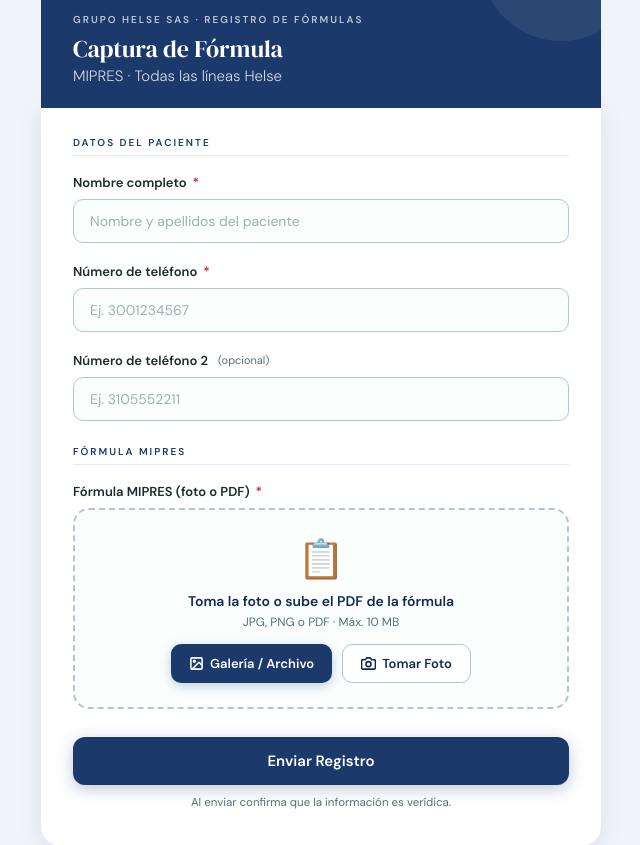
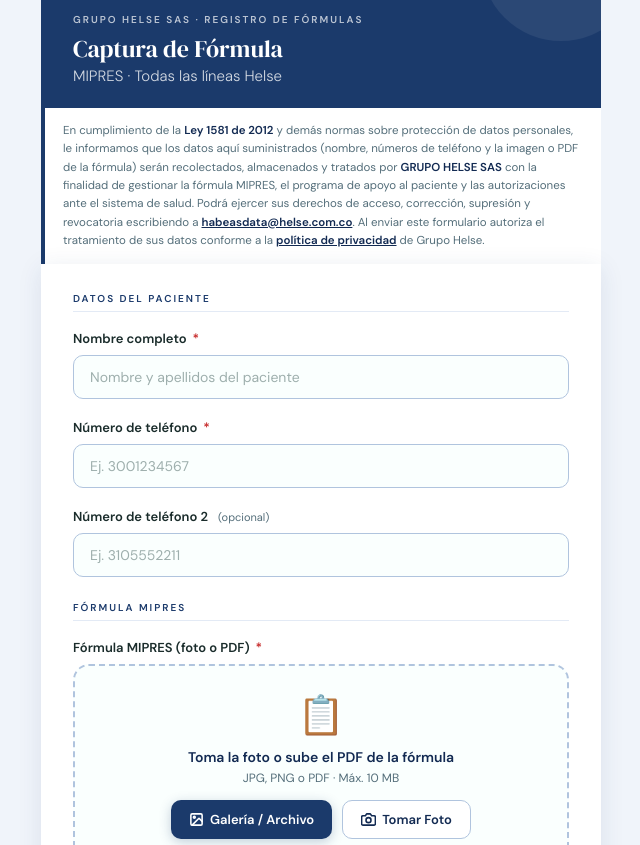
Before and after one commit to Helseador/registro-helse, a plain HTML site: page captura_mipres.html in a window 1280 px wide. Shown: the part 111-956 px from the top of the page, without its empty margins (319-959 px from the left). Drawn offline with Linux system fonts and the light colour scheme.

Commit message:
Add Ley 1581 data protection notice to MIPRES capture

```diff
--- a/captura_mipres.html
+++ b/captura_mipres.html
@@ -73,6 +73,9 @@ input::placeholder{color:#9EAFAD;}
 .success-msg p{font-size:13px;color:var(--gris);}
 .btn-nuevo{margin-top:14px;padding:11px 28px;background:var(--verde);color:white;border:none;border-radius:10px;font-family:'DM Sans',sans-serif;font-size:14px;font-weight:600;cursor:pointer;}
 
+.legal-box{background:white;border-left:4px solid var(--verde);padding:14px 18px;font-size:11.5px;color:var(--gris);line-height:1.6;}
+.legal-box strong{color:var(--verde-dark);}
+.legal-box a{color:var(--verde-dark);font-weight:600;}
 @media(max-width:500px){.card,.header{padding-left:18px;padding-right:18px;}.grid2{grid-template-columns:1fr;}.foto-btns{flex-direction:column;align-items:center;}}
 </style>
 </head>
@@ -86,6 +89,10 @@ input::placeholder{color:#9EAFAD;}
     </div>
     <div class="header-tag">Grupo Helse SAS · Registro de fórmulas</div>
     <h1>Captura de Fórmula <span>MIPRES · Todas las líneas Helse</span></h1>
+  </div>
+
+  <div class="legal-box">
+    En cumplimiento de la <strong>Ley 1581 de 2012</strong> y demás normas sobre protección de datos personales, le informamos que los datos aquí suministrados (nombre, números de teléfono y la imagen o PDF de la fórmula) serán recolectados, almacenados y tratados por <strong>GRUPO HELSE SAS</strong> con la finalidad de gestionar la fórmula MIPRES, el programa de apoyo al paciente y las autorizaciones ante el sistema de salud. Podrá ejercer sus derechos de acceso, corrección, supresión y revocatoria escribiendo a <a href="mailto:habeasdata@helse.com.co">habeasdata@helse.com.co</a>. Al enviar este formulario autoriza el tratamiento de sus datos conforme a la <a href="https://www.helse.com.co" target="_blank" rel="noopener">política de privacidad</a> de Grupo Helse.
   </div>
 
   <div class="card">
@@ -146,7 +153,7 @@ input::placeholder{color:#9EAFAD;}
 
       <div class="submit-area">
         <button type="submit" class="btn-submit" id="btnSubmit">Enviar Registro</button>
-        <p style="font-size:11.5px;color:var(--gris);text-align:center;">Al enviar confirma que la información es verídica.</p>
+        <p style="font-size:11.5px;color:var(--gris);text-align:center;">Al enviar confirma que la información es verídica y autoriza el tratamiento de sus datos (Ley 1581 de 2012).</p>
       </div>
 
       <div class="success-msg" id="successMsg">
```
